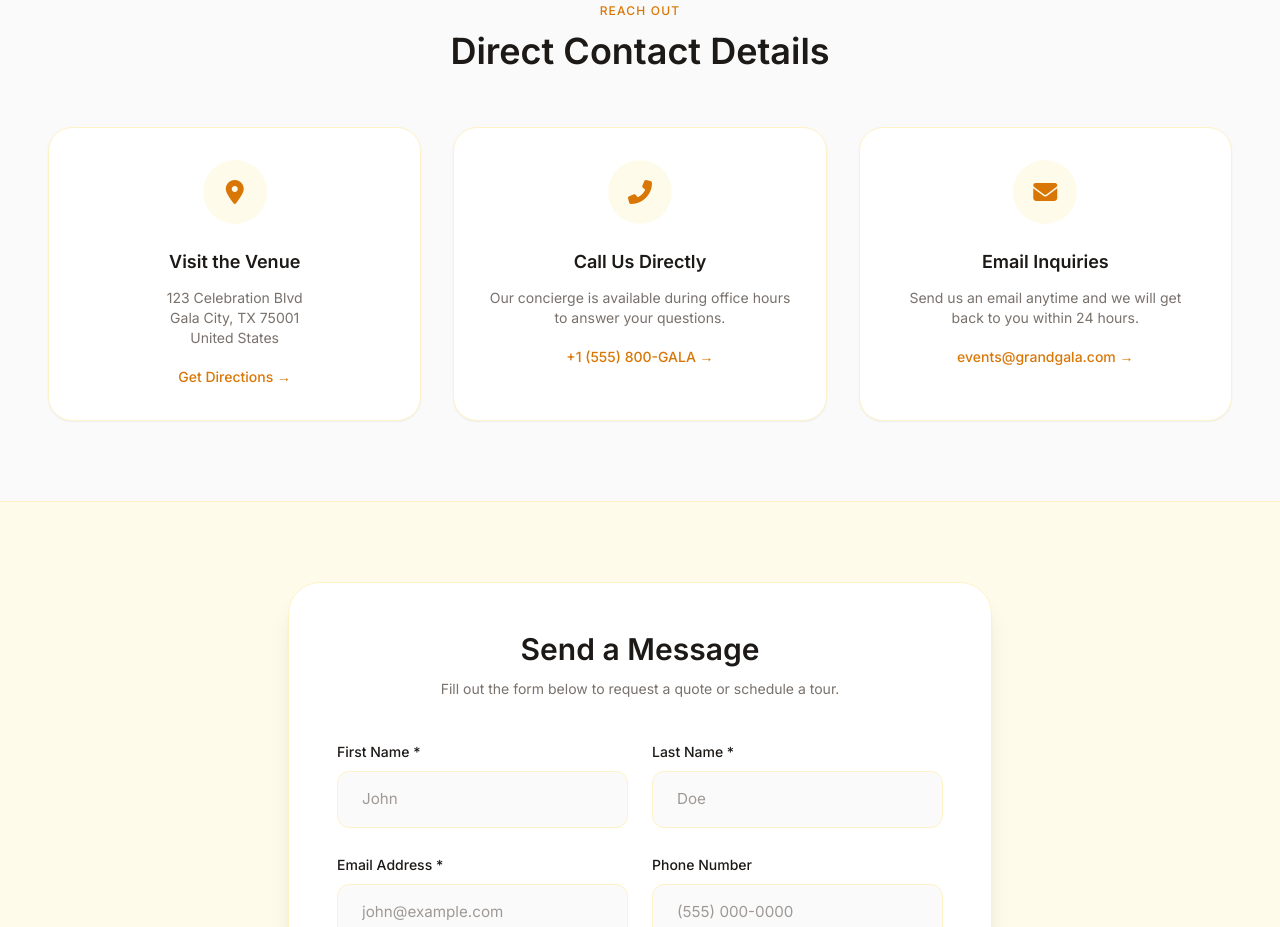
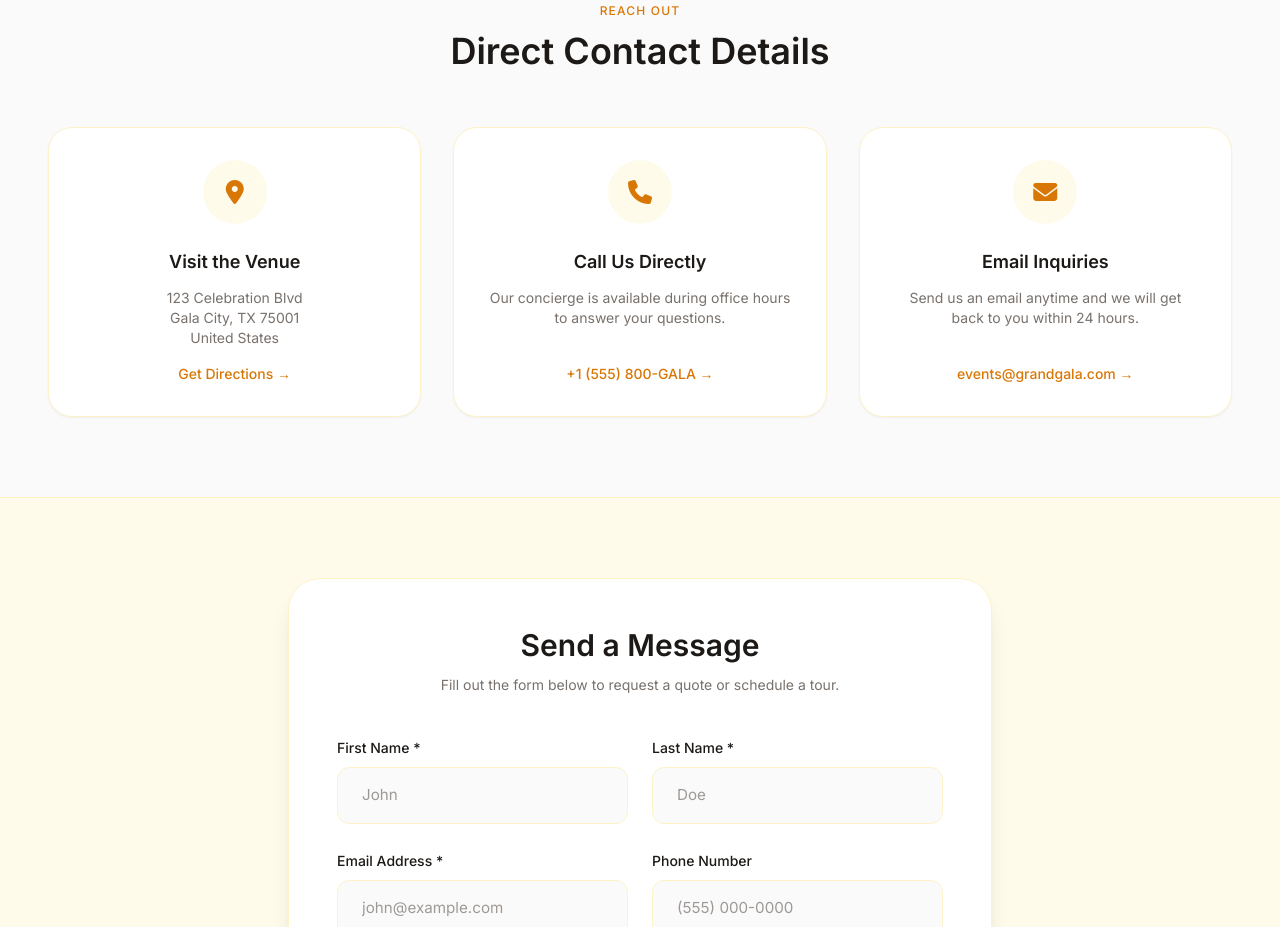
Before and after one commit to Akilesh-repository/GrandGala, a plain HTML site: page contact.html in a window 1280 px wide. Shown: the part 877-1804 px from the top of the page. Drawn offline with nearby package versions, Linux system fonts and the light colour scheme.

```diff
--- a/contact.html
+++ b/contact.html
@@ -729,36 +729,36 @@
                 </div>
                 <div class="grid grid-cols-1 md:grid-cols-3 gap-8">
                     <div
-                        class="bg-[var(--bg-card)] p-8 rounded-3xl border border-[var(--border-color)] shadow-sm text-center hover:-translate-y-2 transition-transform duration-300">
+                        class="bg-[var(--bg-card)] p-8 rounded-3xl border border-[var(--border-color)] shadow-sm text-center hover:-translate-y-2 transition-transform duration-300 flex flex-col h-full">
                         <div
                             class="w-16 h-16 bg-[var(--bg-secondary)] text-[var(--accent-color)] rounded-full flex items-center justify-center text-2xl mx-auto mb-6">
                             <i class="fas fa-map-marker-alt"></i></div>
                         <h4 class="text-lg font-bold text-[var(--text-main)] mb-3">Visit the Venue</h4>
-                        <p class="text-[var(--text-muted)] text-sm mb-4">123 Celebration Blvd<br>Gala City, TX
+                        <p class="text-[var(--text-muted)] text-sm mb-4 flex-grow">123 Celebration Blvd<br>Gala City, TX
                             75001<br>United States</p>
                         <a href="#map-section"
                             class="text-[var(--accent-color)] text-sm font-semibold hover:underline">Get Directions
                             &rarr;</a>
                     </div>
                     <div
-                        class="bg-[var(--bg-card)] p-8 rounded-3xl border border-[var(--border-color)] shadow-sm text-center hover:-translate-y-2 transition-transform duration-300">
+                        class="bg-[var(--bg-card)] p-8 rounded-3xl border border-[var(--border-color)] shadow-sm text-center hover:-translate-y-2 transition-transform duration-300 flex flex-col h-full">
                         <div
                             class="w-16 h-16 bg-[var(--bg-secondary)] text-[var(--accent-color)] rounded-full flex items-center justify-center text-2xl mx-auto mb-6">
-                            <i class="fas fa-phone-alt"></i></div>
+                            <i class="fas fa-phone-alt fa-flip-horizontal"></i></div>
                         <h4 class="text-lg font-bold text-[var(--text-main)] mb-3">Call Us Directly</h4>
-                        <p class="text-[var(--text-muted)] text-sm mb-4">Our concierge is available during office hours
+                        <p class="text-[var(--text-muted)] text-sm mb-4 flex-grow">Our concierge is available during office hours
                             to answer your questions.</p>
                         <a href="tel:+15558004252"
                             class="text-[var(--accent-color)] text-sm font-semibold hover:underline">+1 (555) 800-GALA
                             &rarr;</a>
                     </div>
                     <div
-                        class="bg-[var(--bg-card)] p-8 rounded-3xl border border-[var(--border-color)] shadow-sm text-center hover:-translate-y-2 transition-transform duration-300">
+                        class="bg-[var(--bg-card)] p-8 rounded-3xl border border-[var(--border-color)] shadow-sm text-center hover:-translate-y-2 transition-transform duration-300 flex flex-col h-full">
                         <div
                             class="w-16 h-16 bg-[var(--bg-secondary)] text-[var(--accent-color)] rounded-full flex items-center justify-center text-2xl mx-auto mb-6">
                             <i class="fas fa-envelope"></i></div>
                         <h4 class="text-lg font-bold text-[var(--text-main)] mb-3">Email Inquiries</h4>
-                        <p class="text-[var(--text-muted)] text-sm mb-4">Send us an email anytime and we will get back
+                        <p class="text-[var(--text-muted)] text-sm mb-4 flex-grow">Send us an email anytime and we will get back
                             to you within 24 hours.</p>
                         <a href="mailto:events@grandgala.com"
                             class="text-[var(--accent-color)] text-sm font-semibold hover:underline">events@grandgala.com
```
Also changed, not shown: about.html (+3 -3 lines).
